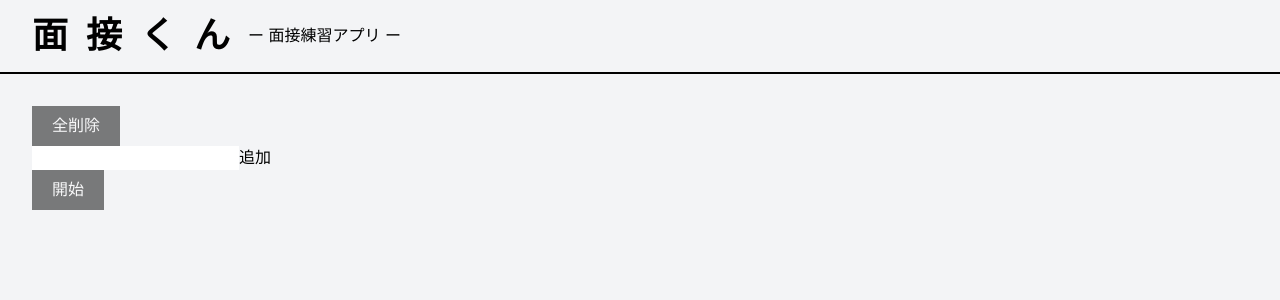
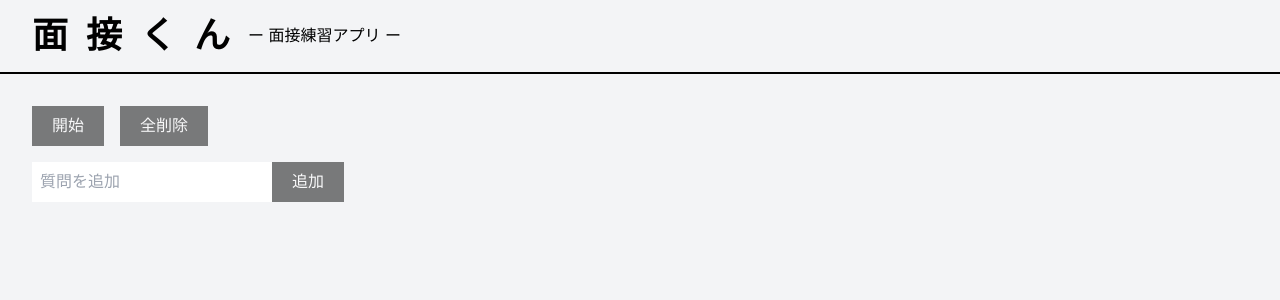
Before and after one commit to NozomuTsuruta/mensetu-kun, a Next.js app: page / in a window 1280 px wide. Shown: the top 300 px of the page. Built offline with nearby package versions, Linux system fonts and the light colour scheme; a web font is replaced by a local one.

Commit message:
style: inputや全体のレイアウト

```diff
--- a/src/components/Form.tsx
+++ b/src/components/Form.tsx
@@ -7,11 +7,36 @@ type IProps = {
 };
 
 export const Form: FC<IProps> = ({ submit }) => {
-  const { handleSubmit, register } = useFormContext();
+  const {
+    handleSubmit,
+    register,
+    formState: { isDirty },
+    errors,
+  } = useFormContext();
+  console.log(errors);
   return (
     <form className="flex" onSubmit={handleSubmit(submit)}>
-      <input type="text" name="text" className="" ref={register} />
-      <button type="submit">追加</button>
+      <input
+        type="text"
+        name="text"
+        className={`input ${
+          errors.text ? "bg-red-300 border-red-700 border-2" : ""
+        }`}
+        ref={register({
+          minLength: {
+            value: 8,
+            message: "8文字以上入力してください",
+          },
+        })}
+        placeholder={errors.text ? errors.text.message : "質問を追加"}
+      />
+      <button
+        type="submit"
+        disabled={!isDirty || errors.text}
+        className={`button ${!isDirty || errors.text ? "disabled" : ""}`}
+      >
+        追加
+      </button>
     </form>
   );
 };
--- a/src/pages/index.tsx
+++ b/src/pages/index.tsx
@@ -15,26 +15,40 @@ export default function Index() {
   const dispatch = useDispatch();
 
   const submit = (data: IForm) => {
+    if (data.text.trim().length < 8) {
+      methods.setError("text", {
+        type: "minLength",
+        message: "８文字以上入力してください",
+        shouldFocus: true,
+      });
+      return;
+    }
     dispatch(createQuestion(data));
     methods.reset();
   };
 
+  const disabled = questions.length === 0;
+
   return (
     <FormProvider {...methods}>
-      <button
-        className={`button ${questions.length === 0 ? "disabled" : ""}`}
-        onClick={() => dispatch(deleteAllQuestion())}
-      >
-        全削除
-      </button>
+      <div className="flex mb-4">
+        <button
+          className={`button mr-4 ${disabled ? "disabled" : ""}`}
+          disabled={disabled}
+          onClick={() => Router.push("/start")}
+        >
+          開始
+        </button>
+        <button
+          className={`button ${disabled ? "disabled" : ""}`}
+          disabled={disabled}
+          onClick={() => dispatch(deleteAllQuestion())}
+        >
+          全削除
+        </button>
+      </div>
       <Form submit={submit} />
       <List list={questions} />
-      <button
-        className={`button ${questions.length === 0 ? "disabled" : ""}`}
-        onClick={() => Router.push("/start")}
-      >
-        開始
-      </button>
     </FormProvider>
   );
 }
--- a/src/redux/questions/actions.ts
+++ b/src/redux/questions/actions.ts
@@ -58,6 +58,9 @@ export const deleteQuestion = (id: string) => async (dispatch: Dispatch) => {
 };
 
 export const deleteAllQuestion = () => async (dispatch: Dispatch) => {
+  if (!confirm("全ての質問を削除しますか？")) {
+    return;
+  }
   try {
     await questionsTable.clear();
     dispatch({
--- a/src/styles/tailwind.css
+++ b/src/styles/tailwind.css
@@ -23,6 +23,10 @@
   .disabled {
     @apply cursor-not-allowed opacity-50;
   }
+  ,
+  .input {
+    @apply h-10 pl-2 w-60;
+  }
 }
 
 @layer utilities {
```
